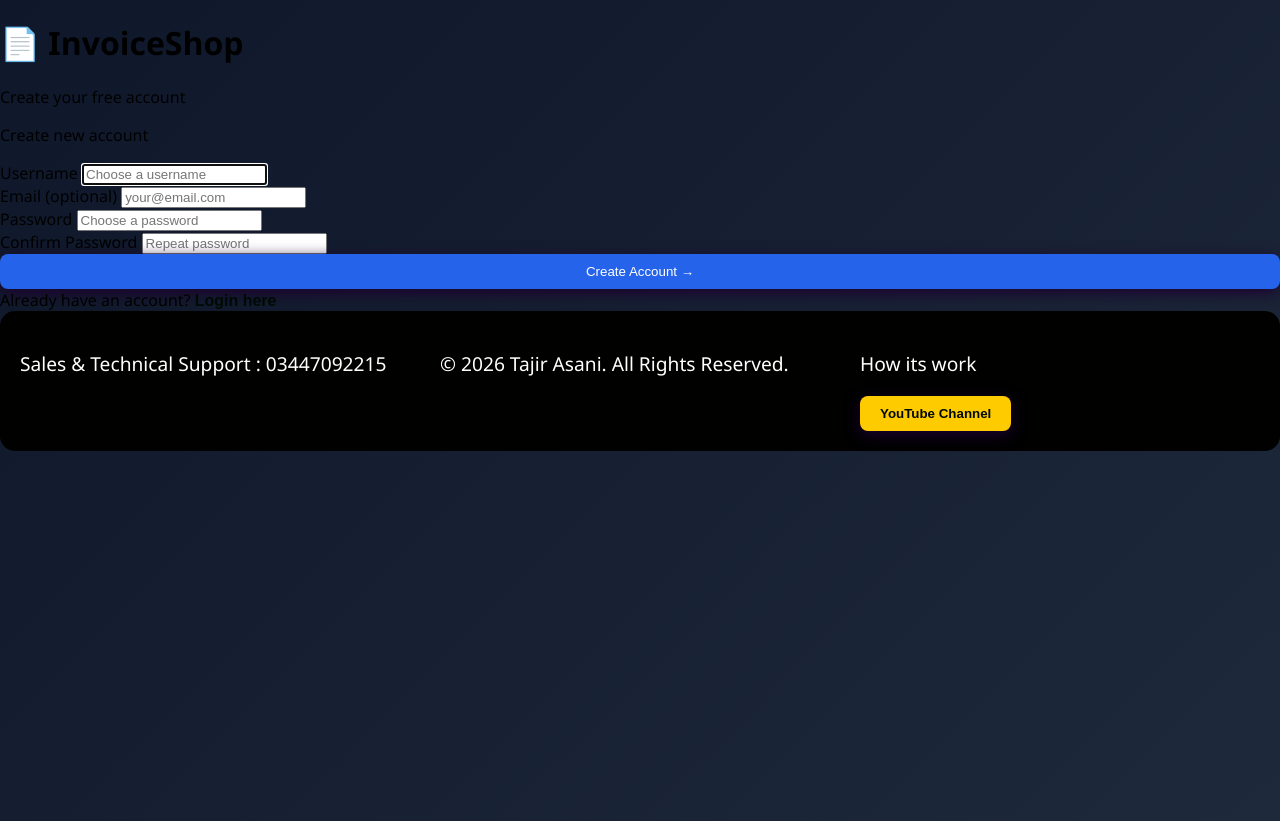
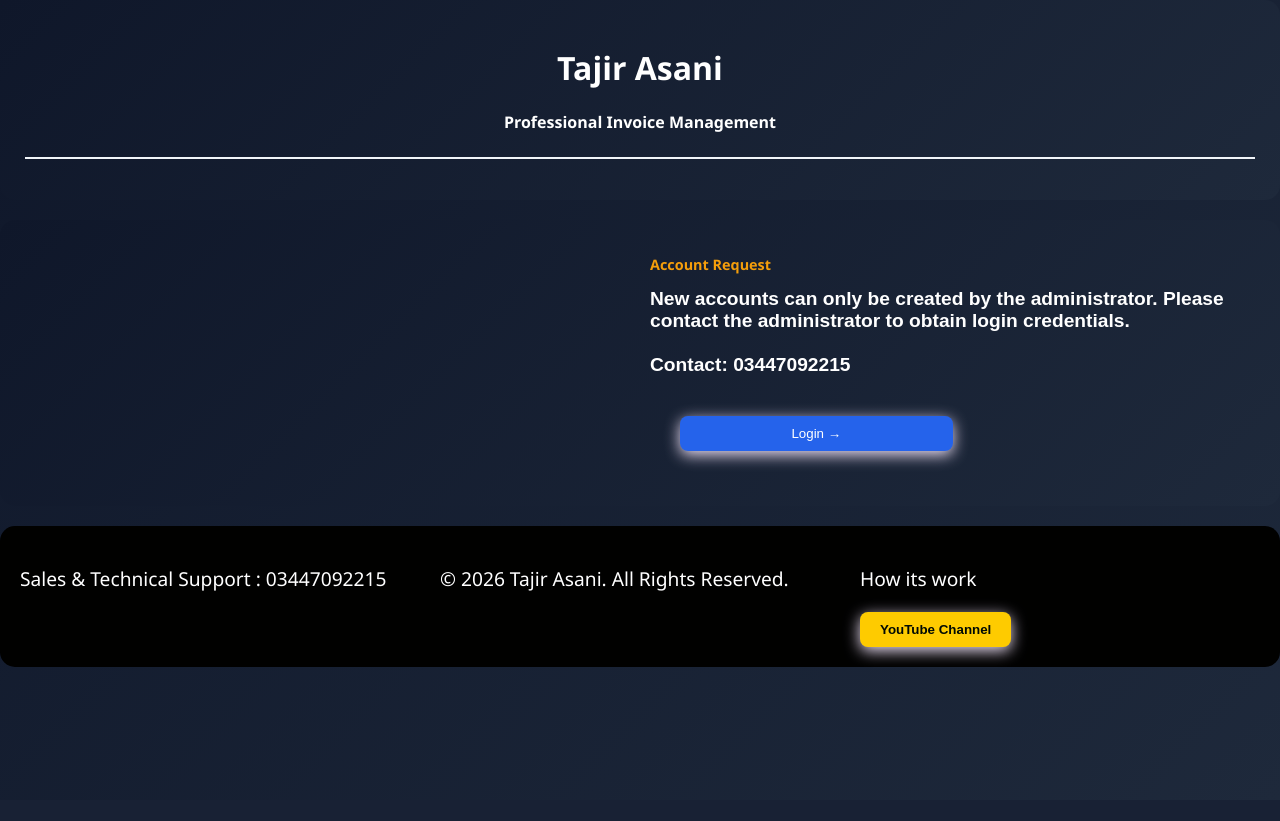
Before and after one commit to zainammar/invoice_shop, a Django app: page /register/ in a window 1280 px wide. After the commit the page ends 667 px from the top, so only its background shows below. Run offline with Django 5.2, Linux system fonts and the light colour scheme.

Commit message:
Change UI Login Signup Page

```diff
--- a/invoices/templates/invoices/register.html
+++ b/invoices/templates/invoices/register.html
@@ -1,39 +1,42 @@
 {% extends 'invoices/base.html' %}
 {% block title %}Register — Invoice Shop{% endblock %}
 {% block content %}
-<div class="auth-wrapper">
-  <div class="auth-card">
-    <div class="auth-logo">
-      <h1>📄 Invoice<span>Shop</span></h1>
-      <p>Create your free account</p>
-    </div>
-    {% if messages %}
-      {% for msg in messages %}
-      <div class="alert alert-error">{{ msg }}</div>
-      {% endfor %}
-    {% endif %}
-    <p class="auth-title">Create new account</p>
-    <form method="post">
-      {% csrf_token %}
-      <div class="form-group">
-        <label>Username</label>
-        <input type="text" name="username" class="form-control" placeholder="Choose a username" required autofocus>
-      </div>
-      <div class="form-group">
-        <label>Email (optional)</label>
-        <input type="email" name="email" class="form-control" placeholder="your@email.com">
-      </div>
-      <div class="form-group">
-        <label>Password</label>
-        <input type="password" name="password" class="form-control" placeholder="Choose a password" required>
-      </div>
-      <div class="form-group">
-        <label>Confirm Password</label>
-        <input type="password" name="confirm_password" class="form-control" placeholder="Repeat password" required>
-      </div>
-      <button type="submit" class="btn btn-primary" style="width:100%;justify-content:center;">Create Account →</button>
-    </form>
-    <div class="auth-link">Already have an account? <a href="{% url 'login' %}">Login here</a></div>
+{% load static %}
+<link rel="stylesheet" href="{% static 'css/dashboard.css' %}">
+<div class="content-grid bg-2 row-1">
+  <div class="grid-item-1 heading-1">
+
+    <h1>Tajir <span>Asani</span></h1>
+    <p>Professional Invoice Management</p>
+
+       </div>
+
+ </div>
+<div class="content-grid bg-2 row-2">
+  <div class="grid-item-1">
+
+
+       </div>
+ <div class="grid-item-1">
+
+  <p class="auth-title">Account Request</p>
+
+  <div class="info">
+    New accounts can only be created by the administrator.
+    Please contact the administrator to obtain login credentials.
+    <br>   <br>
+    Contact: 03447092215
+  </div>
+
+  <div class="auth-link">
+    <a href="{% url 'login' %}">
+    <button type="submit" class="button2">Login →</button></a>
   </div>
 </div>
+</div>
+
+
+
+
+
 {% endblock %}
--- a/static/css/dashboard.css
+++ b/static/css/dashboard.css
@@ -187,6 +187,22 @@
   font-size:0.9rem;
 }
 
+.auth-link{
+  margin-top:10px;
+  color:#f59e0b;
+  font-weight:600;
+  font-size:0.9rem;
+  padding: 30px;
+}
+
+.auth-title{
+
+  margin-top:10px;
+  color:#f59e0b;
+  font-weight:600;
+  font-size:0.9rem;
+
+}
 /* ===== FILTER ===== */
 
 .dashboard-filter{
@@ -209,6 +225,22 @@
   border-radius:8px;
 }
 
+
+input {
+  width: 50%;
+  padding: 12px;
+  margin: 8px 0;
+  box-sizing: border-box;
+  border: 1px solid #555;
+  outline: none;
+}
+
+
+label{
+  color:#f59e0b;
+  font-weight:600;
+  font-size:0.9rem;
+}
 /* ===== INVOICE GRID ===== */
 
 .invoice-grid{
@@ -305,15 +337,43 @@
   border-radius:8px;
   cursor:pointer;
   transition:0.3s;
-  box-shadow: #1d0030 0px 4px 15px;
+  box-shadow: #ecdff5 0px 4px 15px;
   text-decoration: none;
 }
 
 button:hover{
   background:#ff5100;
   color:white;
+  box-shadow: #ecdff5 0px 4px 15px;
 }
 
+.button2{
+  background:#2563eb;
+  width: 50%;
+  color:white;
+  border:none;
+  padding:10px 20px;
+  border-radius:8px;
+  cursor:pointer;
+  transition:0.3s;
+  box-shadow: #ecdff5 0px 4px 15px;
+  text-decoration: none;
+}
+
+.button2:hover{
+  background:#ff5100;
+  color:white;
+  box-shadow: #ecdff5 0px 4px 15px;
+}
+
+.info
+
+{
+  font-family: Arial, Helvetica, sans-serif;
+  font-size: larger;
+  font-weight: bold;
+  color:white;
+}
 /* Navbar */
 
 
```
Also changed, not shown: invoices/templates/invoices/login.html (+35 -11 lines).
